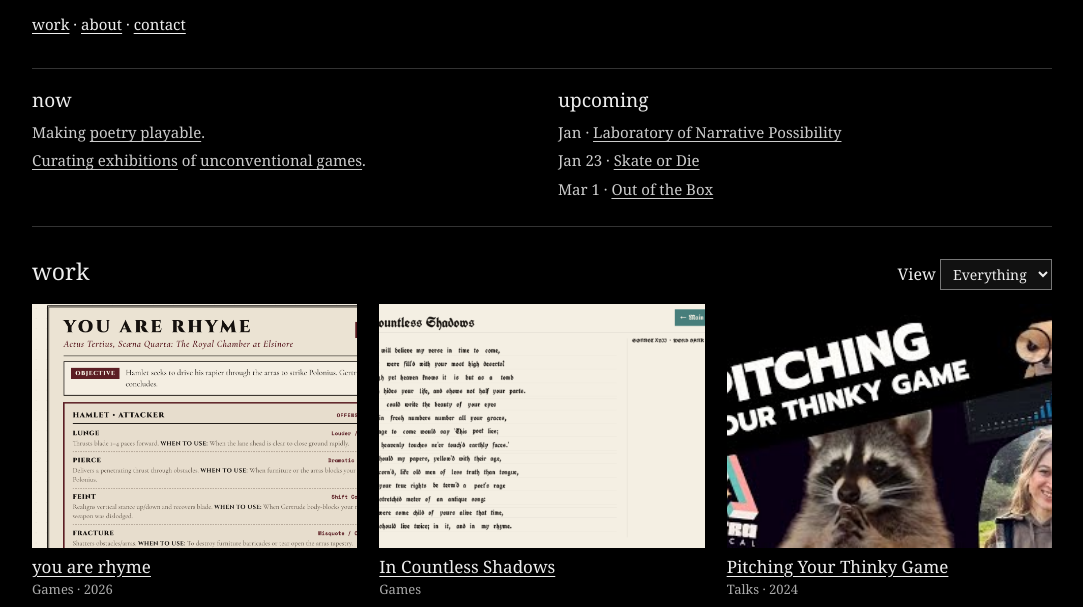
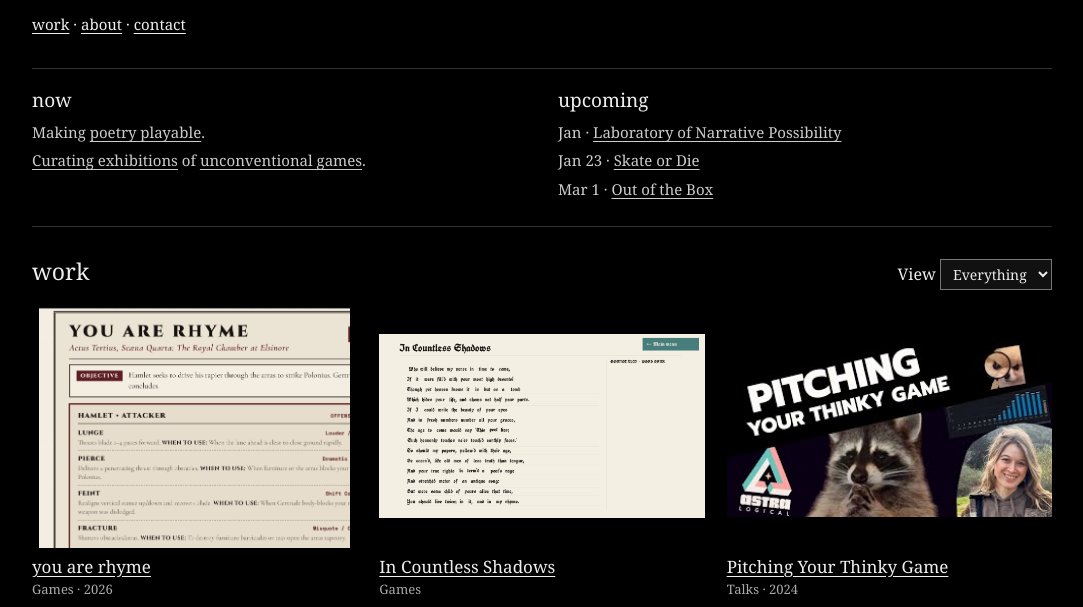
Before and after one commit to hlywa/portfolio-website, a plain HTML site: page index.html in a window 1280 px wide. Shown: the part 193-800 px from the top of the page, without its empty margins (98-1181 px from the left). Drawn offline with Linux system fonts and the light colour scheme.

Commit message:
Keep text-heavy thumbnails uncropped

```diff
--- a/archive.css
+++ b/archive.css
@@ -33,6 +33,11 @@ select { padding:4px 8px; border:1px solid #777; background:#111; font-size:14px
 .gallery { display:grid; grid-template-columns:repeat(3,minmax(0,1fr)); gap:30px 22px; align-items:start; }
 .work-card { min-width:0; overflow-wrap:anywhere; }
 .work-card img { display:block; width:100%; height:auto; aspect-ratio:4 / 3; object-fit:cover; object-position:center; }
+/* Preserve typography and interface details in text-heavy covers. Stable record IDs survive Notion re-exports. */
+.work-card img[src*="/0503daef6a39eb7f2773a02c-"],
+.work-card img[src*="/1a2ac2589b4827843c361178-"],
+.work-card img[src*="/4315bb3a5abe9235f5ac5de1-"],
+.work-card img[src*="/8bf024b51662966f88a02fa2-"] { object-fit:contain; background:#000; }
 .work-card h3 { margin:8px 0 2px; }
 .meta { font-size:13px; color:#aaa; }
 #gallery-status { margin:14px 0 0; }
```
